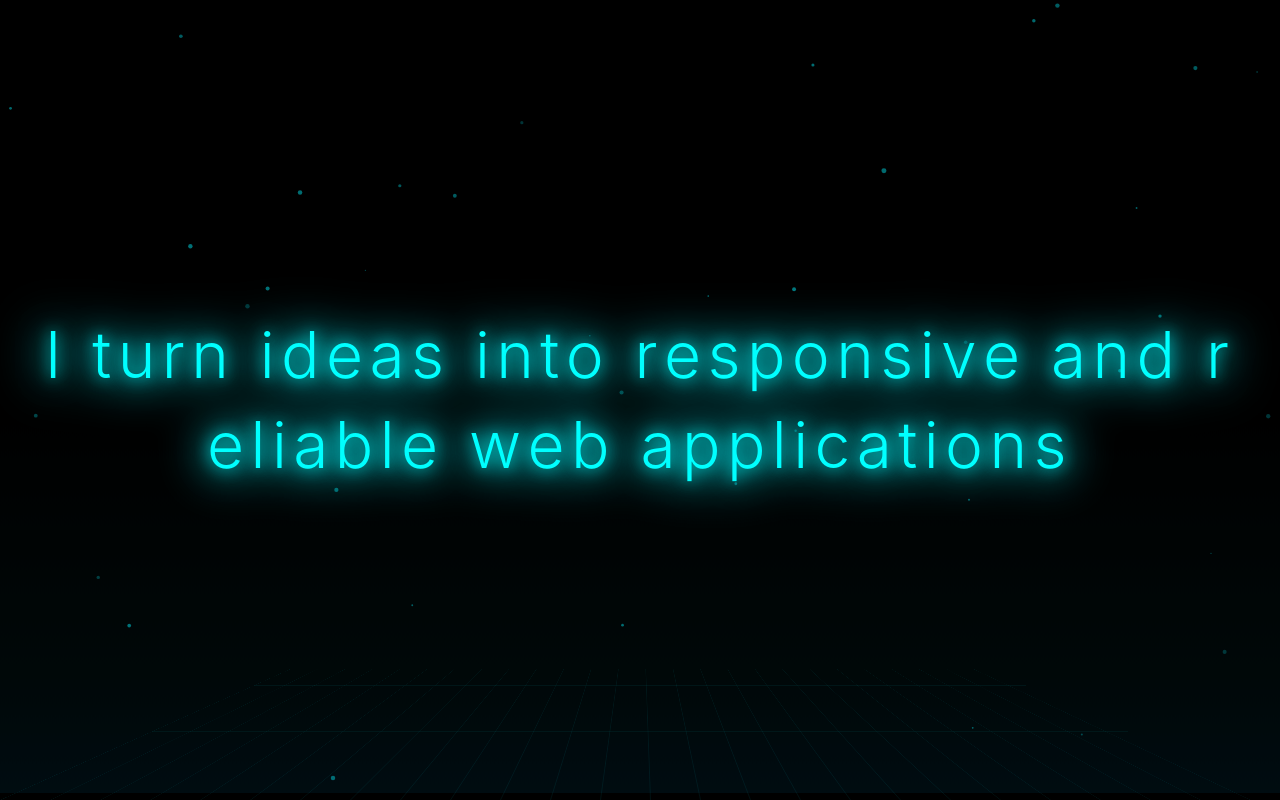
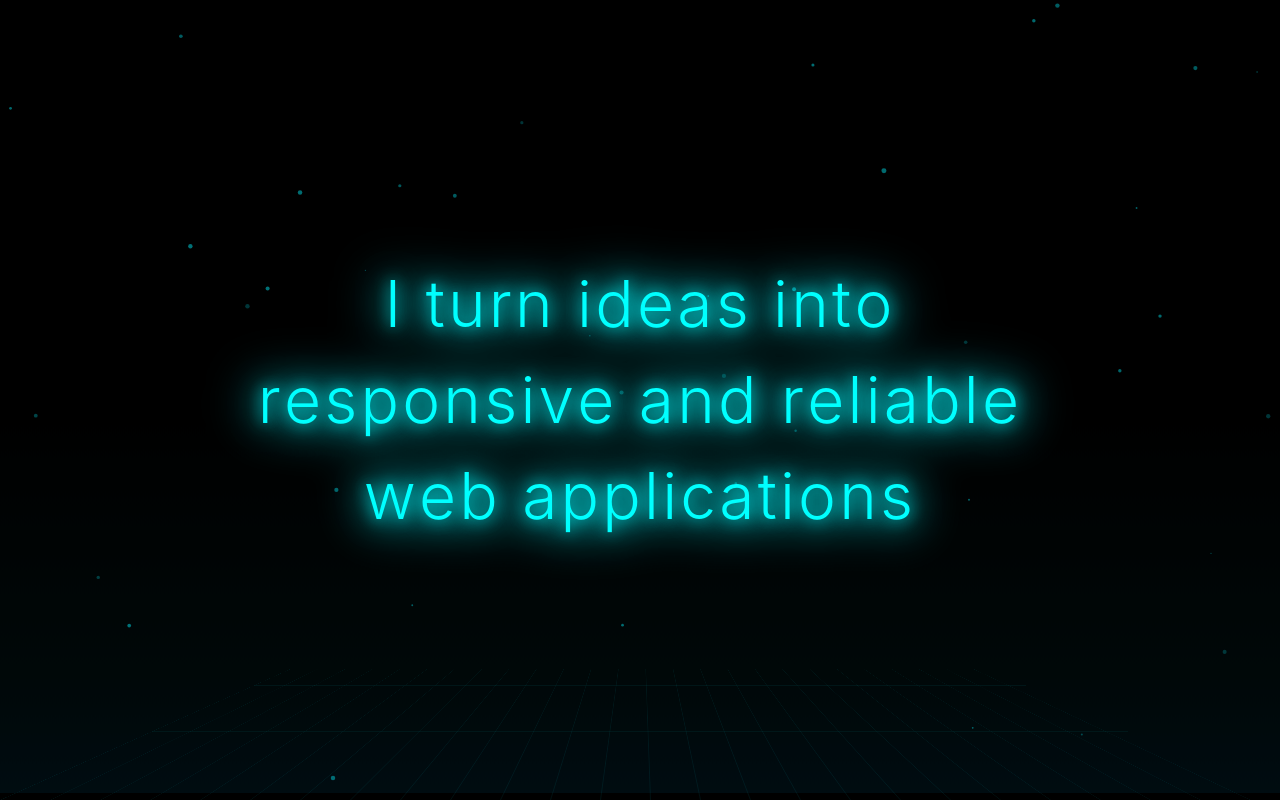
Before and after one commit to rohith-sunilkumar/Hyperspeed_Portfolio, a React (Vite) app: page / in a window 1280 px wide. Built offline with nearby package versions, Linux system fonts and the light colour scheme.

Commit message:
Added sitemap plugin

```diff
--- a/src/components/CinematicIntro.jsx
+++ b/src/components/CinematicIntro.jsx
@@ -276,7 +276,8 @@ const CinematicIntro = ({ onComplete }) => {
             {/* PART 2: Welcome Message */}
             <div ref={part2Ref} className="intro-part intro-part-2">
                 <h2 ref={welcomeRef} className="welcome-message">
-                    {'I turn ideas into responsive and reliable web applications'.split('').map((letter, index) => (
+                    <span className="welcome-line">
+                        {'I turn ideas into'.split('').map((letter, index) => (
                             <span
                                 key={index}
                                 className={`welcome-letter ${letter === ' ' ? 'space' : ''}`}
@@ -285,6 +286,29 @@ const CinematicIntro = ({ onComplete }) => {
                                 {letter === ' ' ? '\u00A0' : letter}
                             </span>
                         ))}
+                    </span>
+                    <span className="welcome-line">
+                        {'responsive and reliable'.split('').map((letter, index) => (
+                            <span
+                                key={index + 100}
+                                className={`welcome-letter ${letter === ' ' ? 'space' : ''}`}
+                                data-text={letter}
+                            >
+                                {letter === ' ' ? '\u00A0' : letter}
+                            </span>
+                        ))}
+                    </span>
+                    <span className="welcome-line">
+                        {'web applications'.split('').map((letter, index) => (
+                            <span
+                                key={index + 200}
+                                className={`welcome-letter ${letter === ' ' ? 'space' : ''}`}
+                                data-text={letter}
+                            >
+                                {letter === ' ' ? '\u00A0' : letter}
+                            </span>
+                        ))}
+                    </span>
                 </h2>
             </div>
 
--- a/src/index.css
+++ b/src/index.css
@@ -378,22 +378,36 @@
 
 /* Welcome Message */
 .welcome-message {
-  font-size: clamp(2rem, 6vw, 4rem);
+  font-size: clamp(1.5rem, 5vw, 4rem);
+  /* Reduced minimum size for mobile */
   font-weight: 300;
-  letter-spacing: 0.1em;
+  letter-spacing: 0.05em;
+  /* Reduced letter spacing on mobile */
   text-align: center;
   color: #00f3ff;
   text-shadow:
     0 0 15px rgba(0, 243, 255, 0.8),
     0 0 30px rgba(0, 243, 255, 0.6);
   font-family: 'Inter', -apple-system, BlinkMacSystemFont, 'Segoe UI', sans-serif;
-  padding: 0 2rem;
-  line-height: 1.4;
+  padding: 0 1.5rem;
+  /* Increased padding for mobile */
+  line-height: 1.5;
+  /* Increased line height for better readability */
   animation: textGlow 4s ease-in-out infinite;
   /* Removed float and flicker */
   -webkit-font-smoothing: antialiased;
   -moz-osx-font-smoothing: grayscale;
   will-change: filter;
+  word-break: keep-all;
+  /* Prevent word breaks */
+  overflow-wrap: normal;
+  /* Don't break words */
+  hyphens: none;
+  /* Disable hyphenation */
+  max-width: 90vw;
+  /* Limit width on mobile */
+  margin: 0 auto;
+  /* Center the text */
 }
 
 /* Pulsing glow animation - simplified */
@@ -410,6 +424,12 @@
 }
 
 /* Removed textFloat and textFlicker animations for performance */
+
+/* Welcome message line styling */
+.welcome-message .welcome-line {
+  display: block;
+  white-space: nowrap;
+}
 
 /* Welcome message letter styling with glitch effects */
 .welcome-message .welcome-letter {
```
Lines whose indentation alone changed are shown as unchanged.
